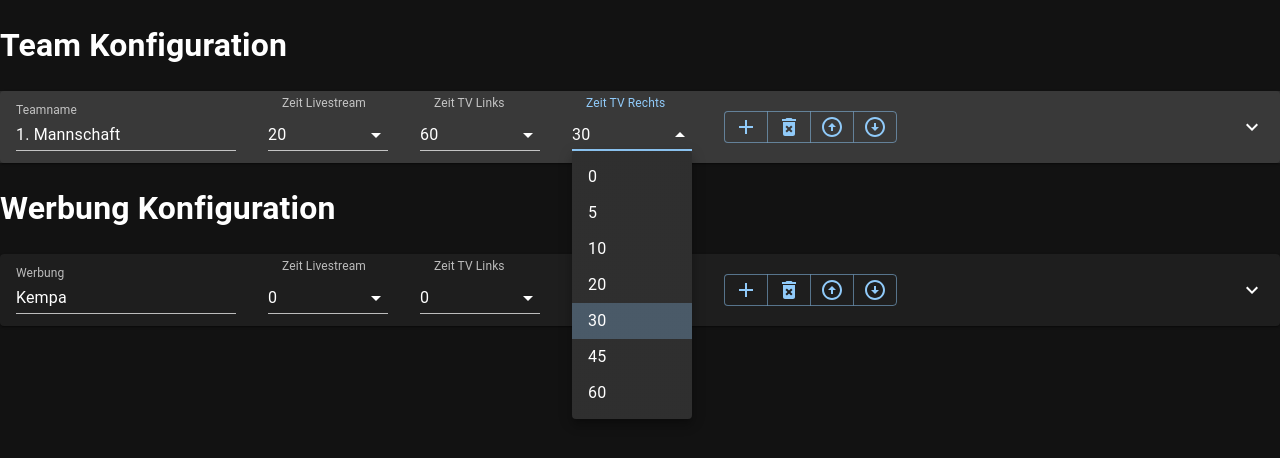
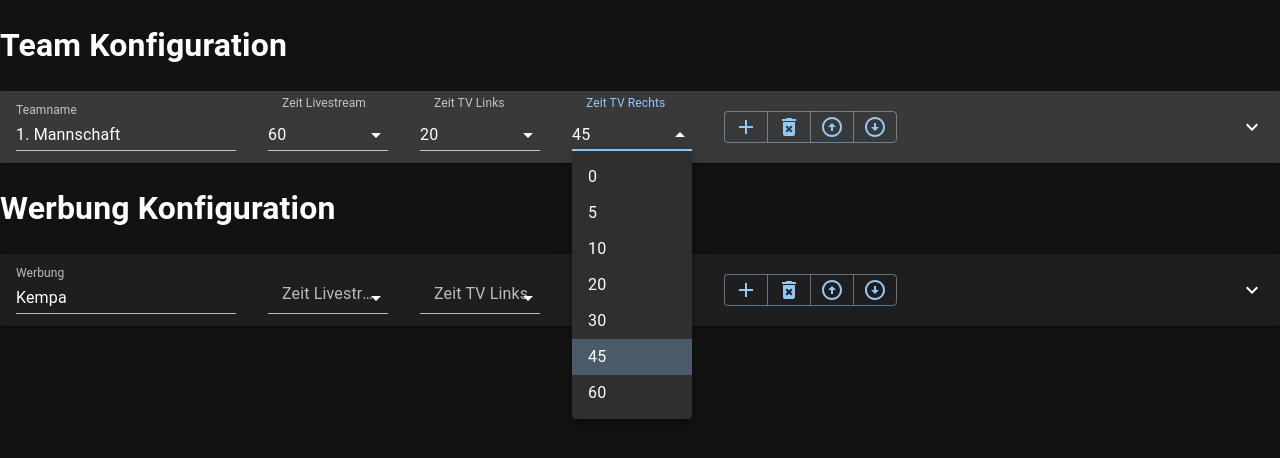
Before and after one commit to ThomasForell/cck2_live_electron, a React (Create React App) app: page / in a window 1280 px wide. Both pictures are taken after a click on the button 640 px from the left and 126 px from the top of the page. Shown: the top 458 px of the page. Built offline with nearby package versions, Linux system fonts and the light colour scheme.

Commit message:
fix selects

```diff
--- a/src/App.tsx
+++ b/src/App.tsx
@@ -26,6 +26,7 @@ import Select, { SelectChangeEvent } from '@mui/material/Select';
 import MenuItem from '@mui/material/MenuItem';
 import Box from '@mui/material/Box';
 import Grid from '@mui/material/Grid';
+import { useForm } from 'react-hook-form';
 
 const darkTheme = createTheme({
   palette: {
@@ -39,20 +40,19 @@ function TimeSelect(props: any)
 {
   return (
     <FormControl sx={{ m: 1, minWidth: 120 }}>
-    <InputLabel id="demo-simple-select-label">{props.label}</InputLabel>
-    <Select labelId="demo-simple-select-label"
-      id="demo-simple-select"
-      value={props.value}
+    <InputLabel id="time_label">{props.label}</InputLabel>
+    <Select labelId="time_select_label"
+      id={props.id}
+      defaultValue={props.defaultValue}
       label={props.label}
-      variant={variant}
-      onChange={props.onChange}>
-        <MenuItem value={0}>0</MenuItem>
-        <MenuItem value={5}>5</MenuItem>
-        <MenuItem value={10}>10</MenuItem>
-        <MenuItem value={20}>20</MenuItem>
-        <MenuItem value={30}>30</MenuItem>
-        <MenuItem value={45}>45</MenuItem>
-        <MenuItem value={60}>60</MenuItem>
+      variant={variant}>
+        <MenuItem value="0">0</MenuItem>
+        <MenuItem value="5">5</MenuItem>
+        <MenuItem value="10">10</MenuItem>
+        <MenuItem value="20">20</MenuItem>
+        <MenuItem value="30">30</MenuItem>
+        <MenuItem value="45">45</MenuItem>
+        <MenuItem value="60">60</MenuItem>
     </Select>
   </FormControl>
   );
@@ -66,9 +66,8 @@ function TeamSettings() {
     {children}
   </div>
 
-  let timeTVLinks = 60;
-  let timeTVRechts = 30;
-  let timeLivestream = 20;
+  const { register } = useForm();
+
   let logoHome = 0;
   let logoGuest = 0;
 
@@ -83,10 +82,10 @@ function TeamSettings() {
           id="team_settings">
           <InputWrapper>
             <Stack spacing={4} direction="row" alignItems="center">
-              <TextField id="team_name" label="Teamname" variant={variant} defaultValue="1. Mannschaft"/>
-              <TimeSelect label="Zeit Livestream" value={timeLivestream}/>
-              <TimeSelect label="Zeit TV Links" value={timeTVLinks}/>
-              <TimeSelect label="Zeit TV Rechts" value={timeTVRechts}/>
+              <TextField id="team_name" label="Teamname" variant={variant} defaultValue="1. Mannschaft" {...register("team_name")}/>
+              <TimeSelect label="Zeit Livestream" defaultValue="60" id="ts1" {...register("time_livestream")}/>
+              <TimeSelect label="Zeit TV Links" defaultValue="20" id="ts2" {...register("time_tv_links")}/>
+              <TimeSelect label="Zeit TV Rechts" defaultValue="45" id="ts3" {...register("time_tv_rechts")}/>
               <ButtonGroup variant="outlined" size="small" aria-label="">
                 <Button onClick={() => {alert('clicked');}} ><AddIcon/></Button>
                 <Button><DeleteForeverIcon/></Button>
@@ -99,12 +98,12 @@ function TeamSettings() {
         <AccordionDetails>
           <Stack spacing={2} direction="column">
             <Grid container spacing={2}>
-              <Grid item xs={2}>
-                <FormControl>
+              <Grid item xs={3}>
+                <FormControl style={{minWidth: 200}}>
                   <InputLabel id="logo_home_label">Logo Heim</InputLabel>
                   <Select labelId="logo_home_select_label"
                     id="logo_home_select"
-                    value={logoHome}
+                    defaultValue={logoHome}
                     variant={variant}
                     label="Logo Heim">
                       <MenuItem value={10}>KV Aschaffenburg</MenuItem>
@@ -113,15 +112,15 @@ function TeamSettings() {
                     </Select>
                 </FormControl>
               </Grid>
-              <Grid item xs={10}>
+              <Grid item xs={7}>
                 <Box sx={{ height: 120, width: 250}}> <img src="SKC_Nibelungen_Lorsch.png" alt="" height="120" width="auto"/> </Box>
               </Grid>
-              <Grid item xs={2}>
+              <Grid item xs={3}>
                 <FormControl>
                   <InputLabel id="logo_guest_label">Logo Gast</InputLabel>
                   <Select labelId="logo_home_select_label"
                     id="logo_guest_select"
-                    value={logoGuest}
+                    defaultValue={logoGuest}
                     variant={variant}
                     label="Logo Gast">
                       <MenuItem value={10}>KV Aschaffenburg</MenuItem>
@@ -130,7 +129,7 @@ function TeamSettings() {
                   </Select>
                 </FormControl>
               </Grid>
-              <Grid item xs={10}>
+              <Grid item xs={7}>
                 <Box sx={{ height: 120}}> <img src="KSC_Groß-Zimmern.jpg" alt="" height="120" width="auto"/> </Box>
               </Grid>
             </Grid>
```
